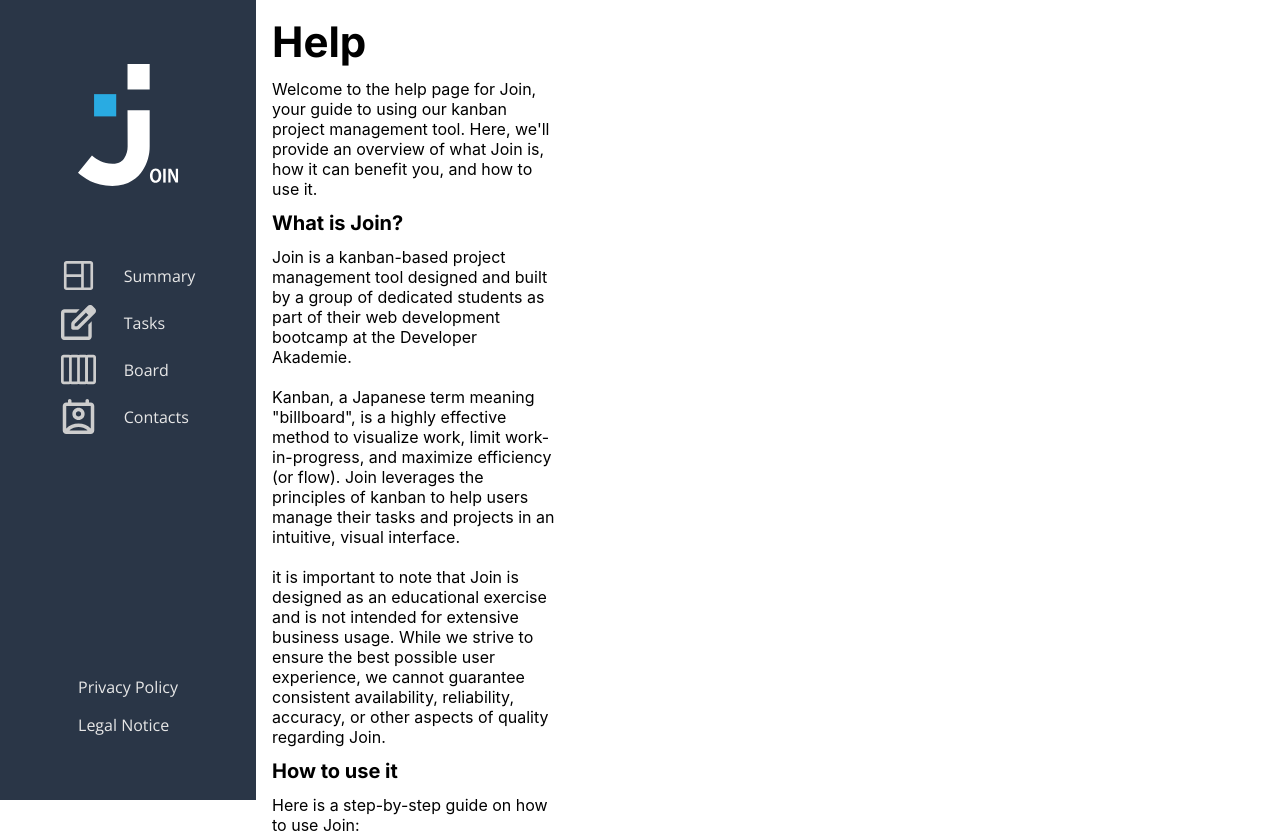
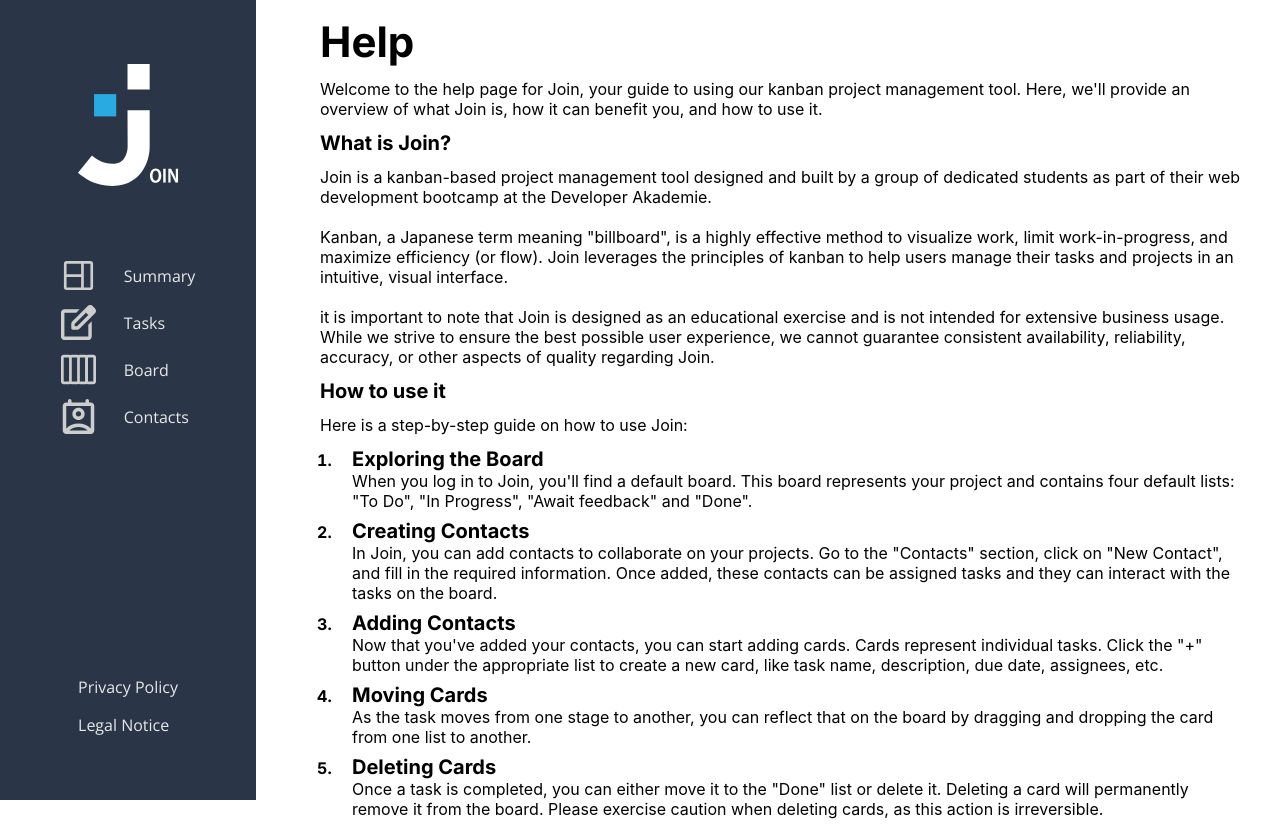
Before and after one commit to jonas-nell/join, an Angular app: page /help in a window 1280 px wide. Shown: the top 833 px of the page. Built offline with nearby package versions, Linux system fonts and the light colour scheme; no server answers; the database is empty; a web font is replaced by a local one.

Commit message:
feat: legal pages responsive added

```diff
--- a/src/app/app.html
+++ b/src/app/app.html
@@ -1,3 +1,3 @@
-<app-contacts-site></app-contacts-site>
+<!-- <app-contacts-site></app-contacts-site> -->
 <router-outlet />
 <app-nav-bar></app-nav-bar>
--- a/src/app/pages/help/help.scss
+++ b/src/app/pages/help/help.scss
@@ -1,21 +1,21 @@
 @use '../../../../public/assets/styles/mixins' as *;
 
-
-.legal-wrapper{
+.legal-wrapper {
     @include font-inter(regular, 16, 2dvh, 16);
     padding: 16px 16px;
     width: 100%;
-    @include flex($align:left, $gap: 12);
+    @include flex($align: left, $gap: 12);
 
     h2 {
         font-size: 42px;
     }
 
-    h3{
+    h3 {
         font-size: 20px;
     }
 
-    ol, li {
+    ol,
+    li {
         list-style: decimal;
         padding-left: 16px;
     }
@@ -24,7 +24,12 @@
         @include flex($gap: 8);
     }
 
-    li::marker{
+    li::marker {
         font-weight: bold;
     }
+
+    @include desktop {
+        padding-left: calc(clamp(250px, 20%, 400px) + 64px);
+        padding-right: 32px;
+    }
 }
--- a/src/app/pages/legal-notice/legal-notice.scss
+++ b/src/app/pages/legal-notice/legal-notice.scss
@@ -1,17 +1,20 @@
 @use '../../../../public/assets/styles/mixins' as *;
 
-
-.legal-wrapper{
+.legal-wrapper {
     @include font-inter(regular, 16, 2dvh, 16);
     padding: 16px 16px;
     width: 100%;
-    @include flex($align:left, $gap: 12);
+    @include flex($align: left, $gap: 12);
 
     h2 {
         font-size: 42px;
     }
 
-    h3{
+    h3 {
         font-size: 20px;
     }
+    @include desktop {
+        padding-left: calc(clamp(250px, 20%, 400px) + 64px);
+        padding-right: 32px;
+    }
 }
--- a/src/app/pages/privacy-policy/privacy-policy.scss
+++ b/src/app/pages/privacy-policy/privacy-policy.scss
@@ -14,4 +14,9 @@
     h3{
         font-size: 20px;
     }
+
+    @include desktop {
+        padding-left: calc(clamp(250px, 20%, 400px) + 64px);
+        padding-right: 32px;
+    }
 }
```
